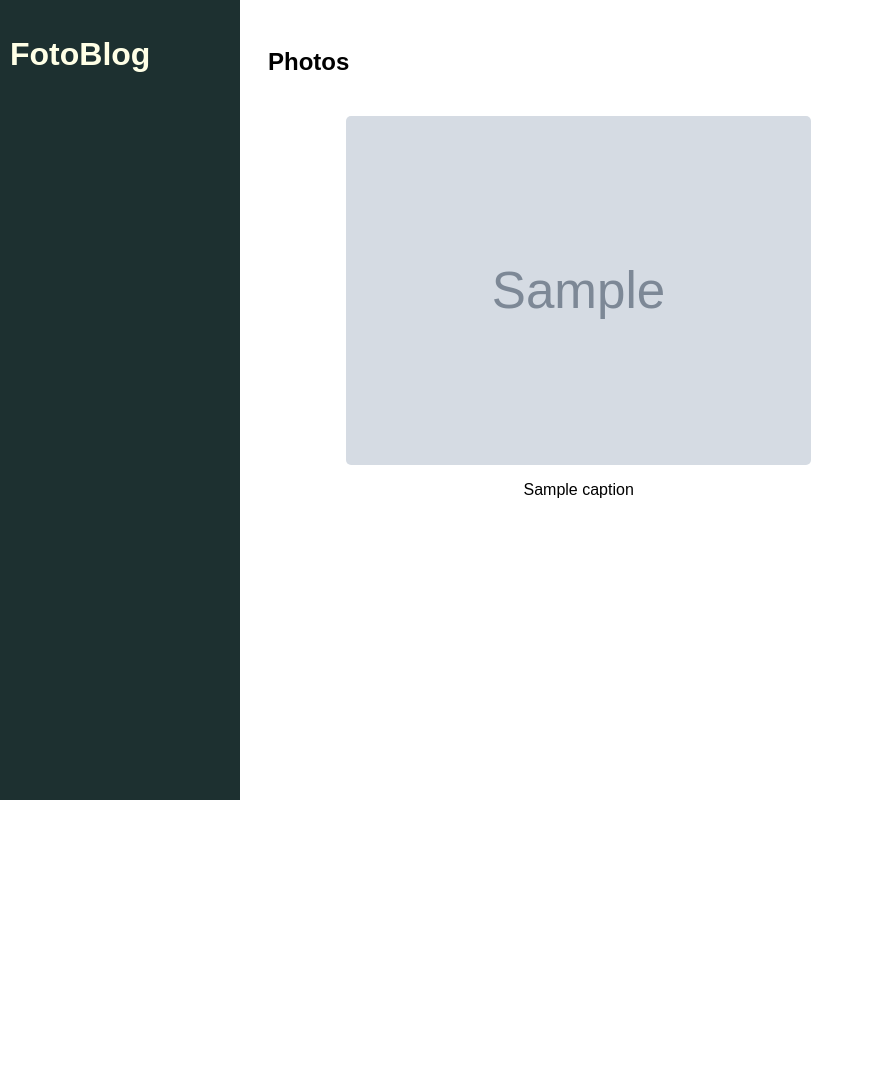
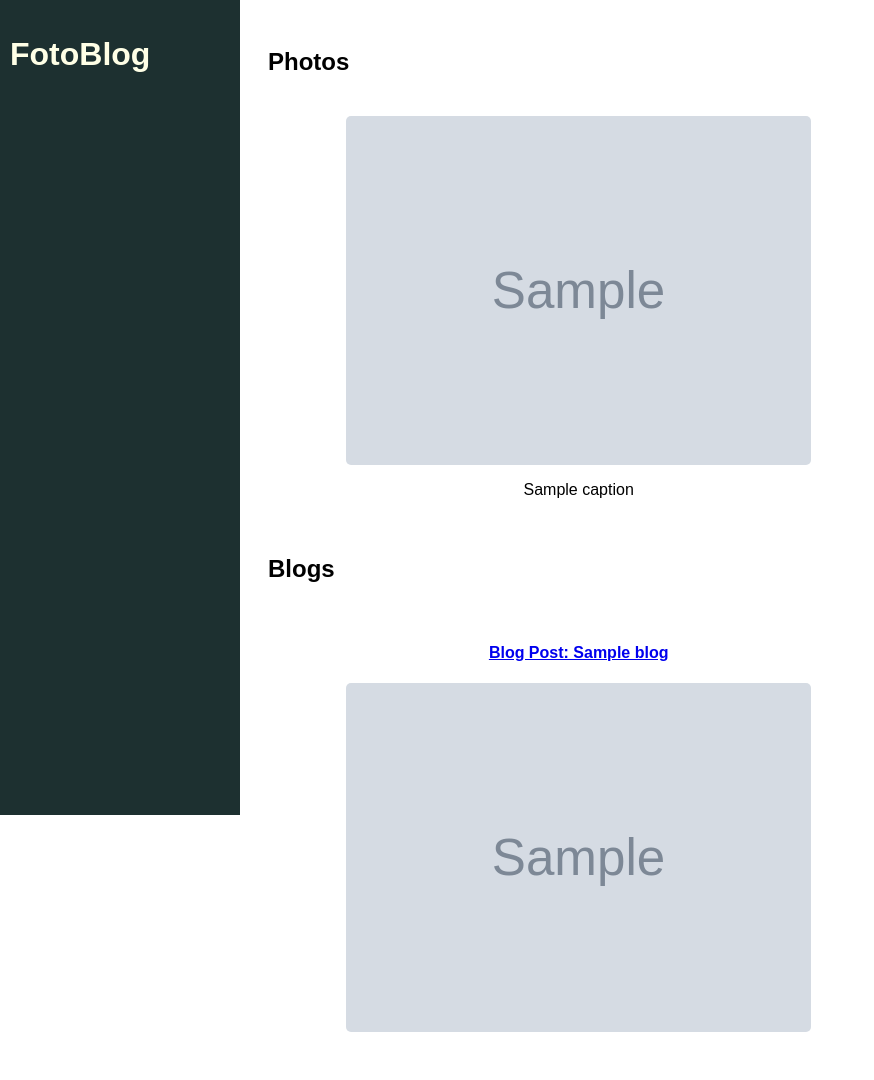
Before and after one commit to OpenClassrooms-Student-Center/7192426-Django-intermediaire, a Django app: template blog/templates/blog/home.html in a window 1280 px wide. Shown: the whole page, without its empty margins (0-874 px from the left). Before the commit the page ends 800 px from the top, so only its background shows below. Run offline with Django 3.2, Linux system fonts and the light colour scheme; the template is opened without the code that fills it: most values are stand-ins (such as "Sample title", 1, 10 or a date in 2020); grey boxes marked "Sample" are stand-in pictures.

Commit message:
P3C2S2: Added a view blog page

```diff
--- a/blog/templates/blog/home.html
+++ b/blog/templates/blog/home.html
@@ -9,4 +9,15 @@
             </div>
         {% endfor %}
     </div>
+    <h2>Blogs</h2>
+    <div class="grid-container">
+        {% for blog in blogs %}
+            <div class="post">
+                <a href="{% url 'view_blog' blog.id %}">
+                    <h4>Blog Post: {{ blog.title }}</h4>
+                    <img src="{{ blog.photo.image.url }}">
+                </a>
+            </div>
+        {% endfor %}
+    </div>
 {% endblock content %}
--- a/fotoblog/urls.py
+++ b/fotoblog/urls.py
@@ -29,6 +29,7 @@ urlpatterns = [
     path('home/', blog.views.home, name='home'),
     path('photo/upload/', blog.views.photo_upload, name='photo_upload'),
     path('blog/create', blog.views.blog_and_photo_upload, name='blog_create'),
+    path('blog/<int:blog_id>', blog.views.view_blog, name='view_blog'),
 ]
 
 if settings.DEBUG:
--- a/templates/base.html
+++ b/templates/base.html
@@ -15,6 +15,7 @@
                     <img class="avatar" src="{% static 'images/default_profile.png'%}">
                 {% endif %}
                 <p><a href="{% url 'home' %}">Accueil</a></p>
+                <p><a href="{% url 'blog_create' %}">Create Blog Post</a></p>
                 <p><a href="{% url 'photo_upload' %}">Téléverser une photo</a></p>
                 <p><a href="{% url 'upload_profile_photo' %}">Changer la photo de profil</a></p>
                 <p><a href="{% url 'password_change' %}">Changer le mot de passe</a></p>
```
Also changed, not shown: blog/templates/blog/view_blog.html (added, +7 -0 lines), blog/views.py (+9 -2 lines).
